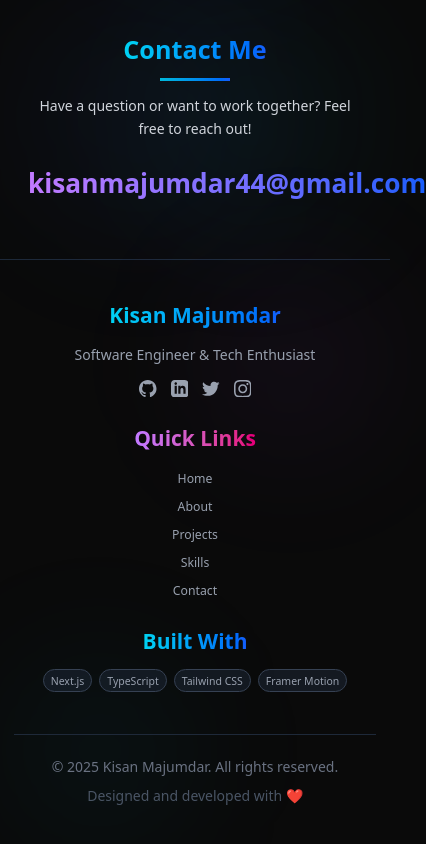
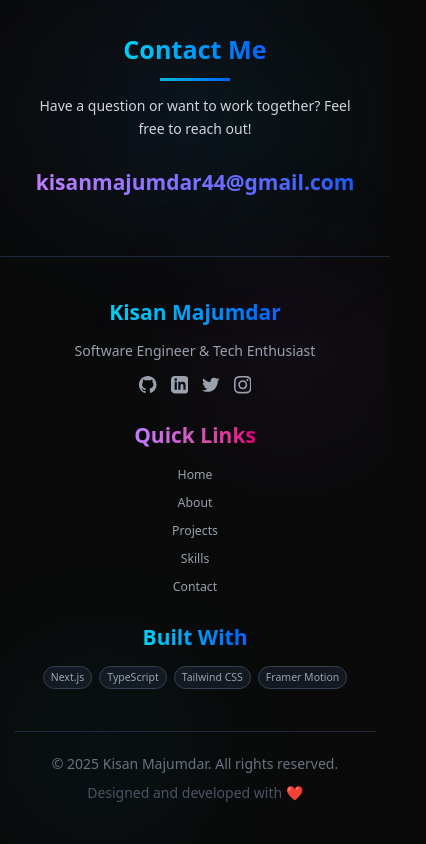
Before and after one commit to kisanms/portfolio-next, a Next.js app: page / in a window 390 px wide. Shown: the part 6351-7195 px from the top of the page, 426 px wide, since content can reach past the window. Built offline with nearby package versions, Linux system fonts and the light colour scheme.

Commit message:
contact email size change

```diff
--- a/src/components/sections/Contact.tsx
+++ b/src/components/sections/Contact.tsx
@@ -237,7 +237,7 @@
         <div className="mt-2 text-center">
           <a
             href="mailto:kisanmajumdar44@gmail.com"
-            className="text-3xl font-semibold mb-4 text-transparent bg-clip-text bg-gradient-to-r from-purple-400 to-blue-600"
+            className="text-2xl sm:text-2xl md:text-3xl font-semibold mb-4 text-transparent bg-clip-text bg-gradient-to-r from-purple-400 to-blue-600"
           >
             kisanmajumdar44@gmail.com
           </a>
```
